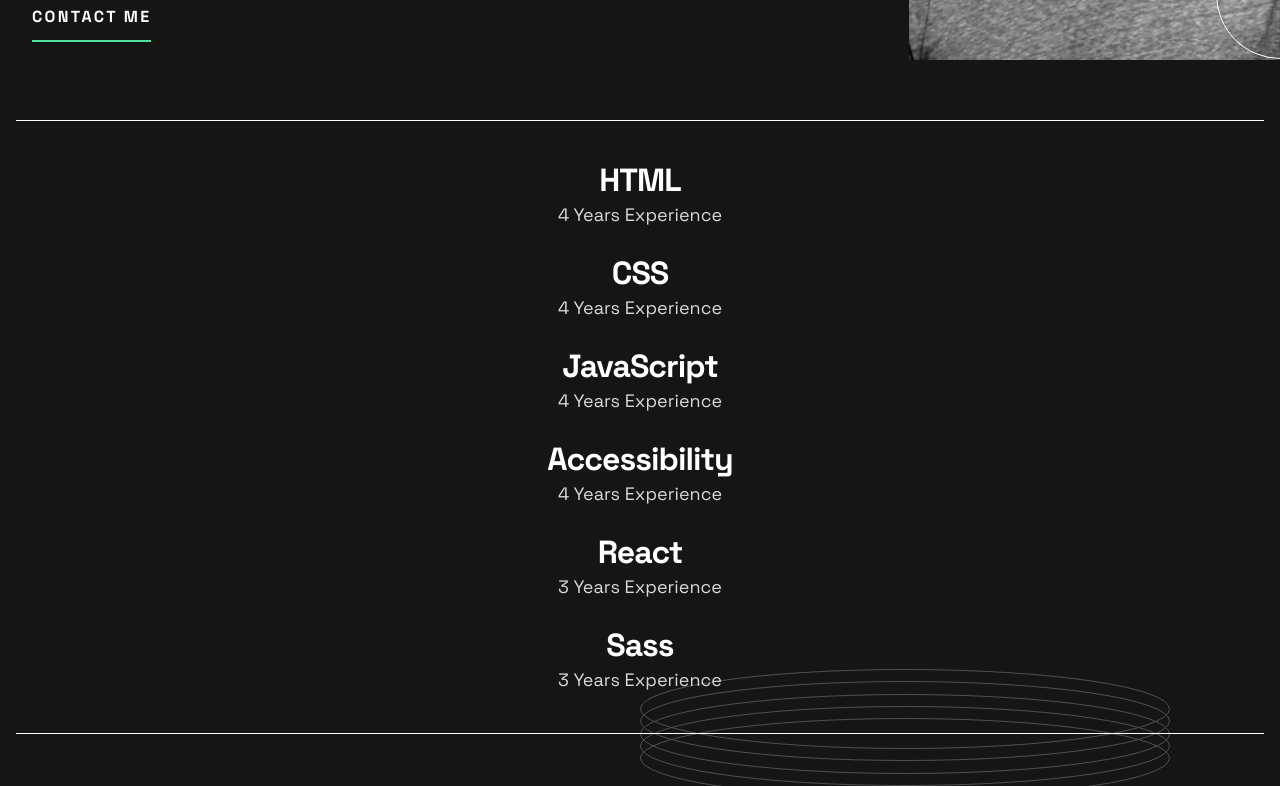
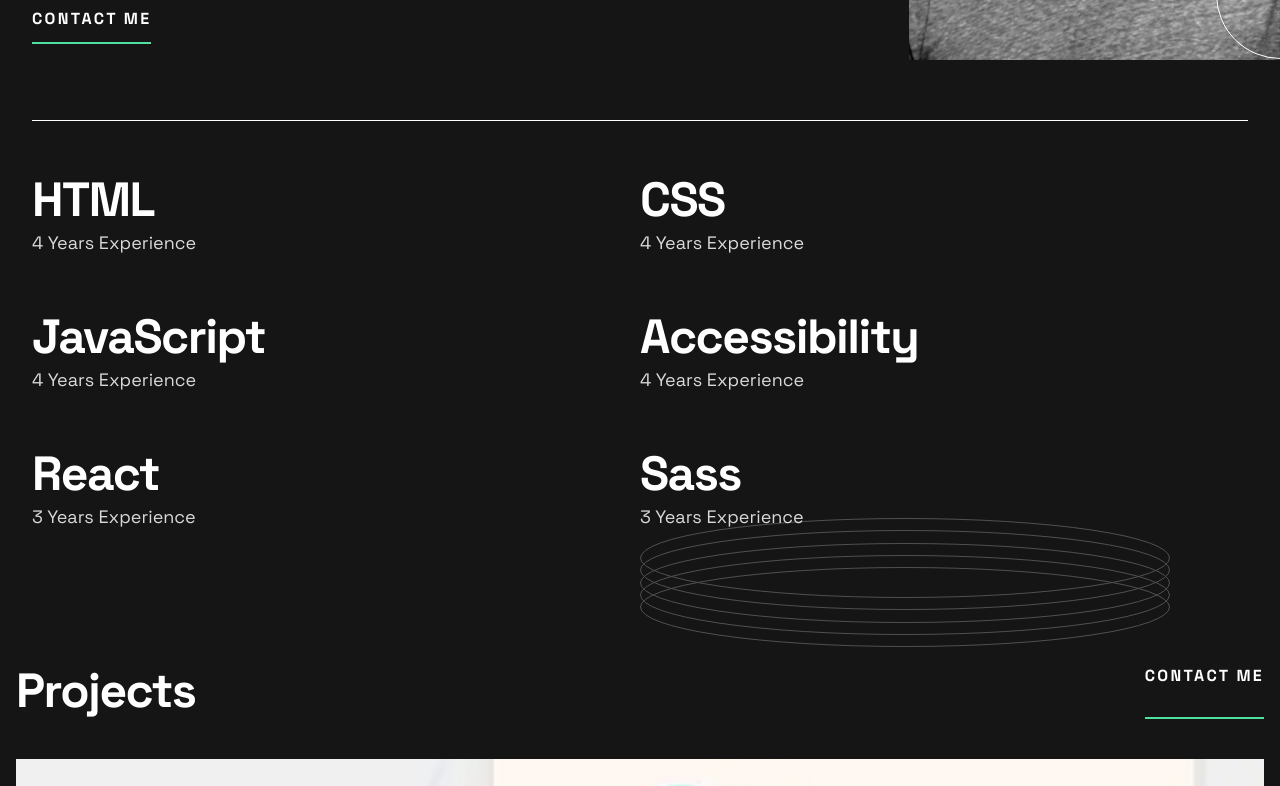
Before and after one commit to VeseMir2k/single-page-developer-portfolio, a Vue app: page / in a window 1280 px wide. Shown: the part 540-1326 px from the top of the page. Built offline with nearby package versions, Linux system fonts and the light colour scheme.

Commit message:
📝 (HeaderIntro.vue): Add border-bottom style to improve visual design 📝 (TheSkill.vue): Add responsive styling for skill card on tablets 📝 (TheSkills.vue): Add responsive styling for skills section on tablets 📝 (base.scss): Add font styling for h3 element on tablets

```diff
--- a/src/components/header/HeaderIntro.vue
+++ b/src/components/header/HeaderIntro.vue
@@ -48,6 +48,9 @@
     &__title {
       margin-bottom: 66px;
     }
+    &__name {
+      border-bottom-width: 6px;
+    }
   }
 }
 </style>
--- a/src/components/skills/TheSkill.vue
+++ b/src/components/skills/TheSkill.vue
@@ -31,4 +31,11 @@
     color: $grey-color;
   }
 }
+
+@media (min-width: $tablet-breakpoint) {
+  .skill-card {
+    text-align: left;
+    width: 50%;
+  }
+}
 </style>
--- a/src/components/skills/TheSkills.vue
+++ b/src/components/skills/TheSkills.vue
@@ -64,4 +64,19 @@
     bottom: 0;
   }
 }
+@media (min-width: $tablet-breakpoint) {
+  .skills-section {
+    padding: 52px 32px;
+    flex-direction: row;
+    flex-wrap: wrap;
+    gap: 52px 0;
+    &::before {
+      left: 32px;
+      right: 32px;
+    }
+    &::after {
+      height: 0;
+    }
+  }
+}
 </style>
--- a/src/scss/base/_base.scss
+++ b/src/scss/base/_base.scss
@@ -42,6 +42,10 @@
     @include heading-xl-tablet-font;
   }
 
+  h3 {
+    @include heading-l-tablet-font;
+  }
+
   p {
     @include body-tablet-font;
   }
```
